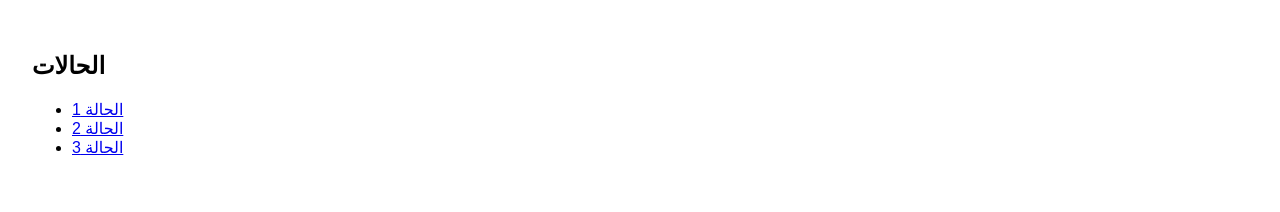
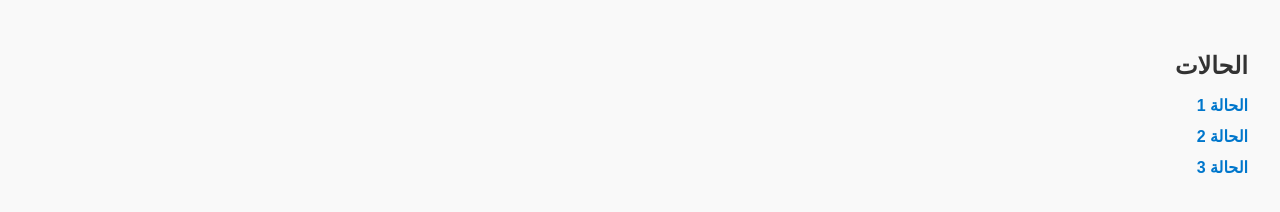
Before and after one commit to abdoashraf159890-hash/slider-demo, a plain HTML site: page index.html in a window 1280 px wide. Drawn offline with Linux system fonts and the light colour scheme.

Commit message:
Update index.html

```diff
--- a/index.html
+++ b/index.html
@@ -4,13 +4,41 @@
   <meta charset="UTF-8">
   <meta name="viewport" content="width=device-width, initial-scale=1.0">
   <title>الحالات</title>
+  <style>
+    body {
+      font-family: sans-serif;
+      padding: 24px;
+      background: #f9f9f9;
+      color: #333;
+      text-align: right;
+      direction: rtl;
+    }
+    h2 {
+      margin-bottom: 16px;
+    }
+    ul {
+      list-style: none;
+      padding: 0;
+    }
+    li {
+      margin-bottom: 12px;
+    }
+    a {
+      text-decoration: none;
+      color: #0077cc;
+      font-weight: bold;
+    }
+    a:hover {
+      text-decoration: underline;
+    }
+  </style>
 </head>
-<body style="font-family:sans-serif; padding:24px;">
+<body>
   <h2>الحالات</h2>
   <ul>
-  <li><a href="case1.html">الحالة 1</a></li>
-  <li><a href="case2.html">الحالة 2</a></li>
-  <li><a href="case3.html">الحالة 3</a></li>
-</ul>
+    <li><a href="case1.html">الحالة 1</a></li>
+    <li><a href="case2.html">الحالة 2</a></li>
+    <li><a href="case3.html">الحالة 3</a></li>
+  </ul>
 </body>
 </html>
```
